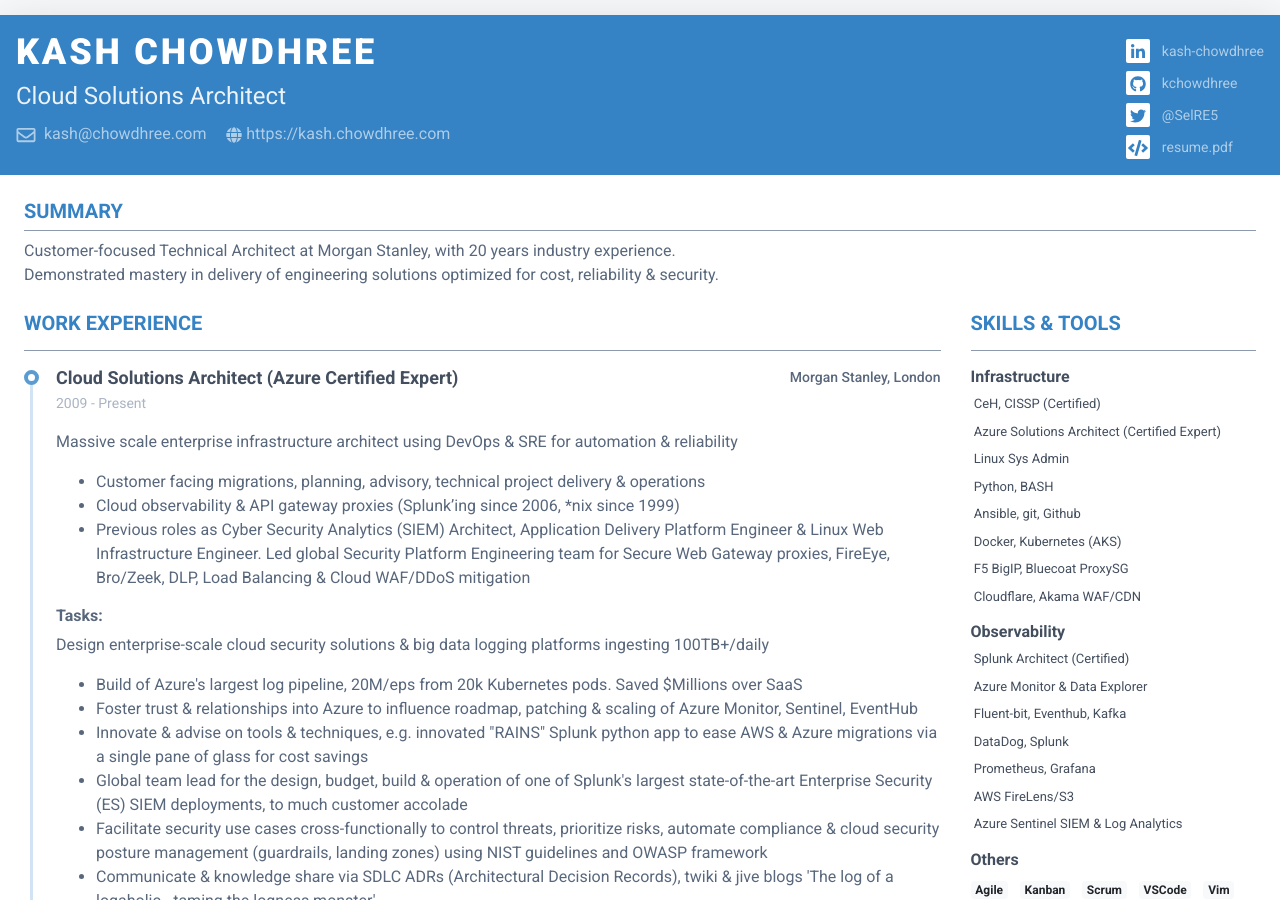
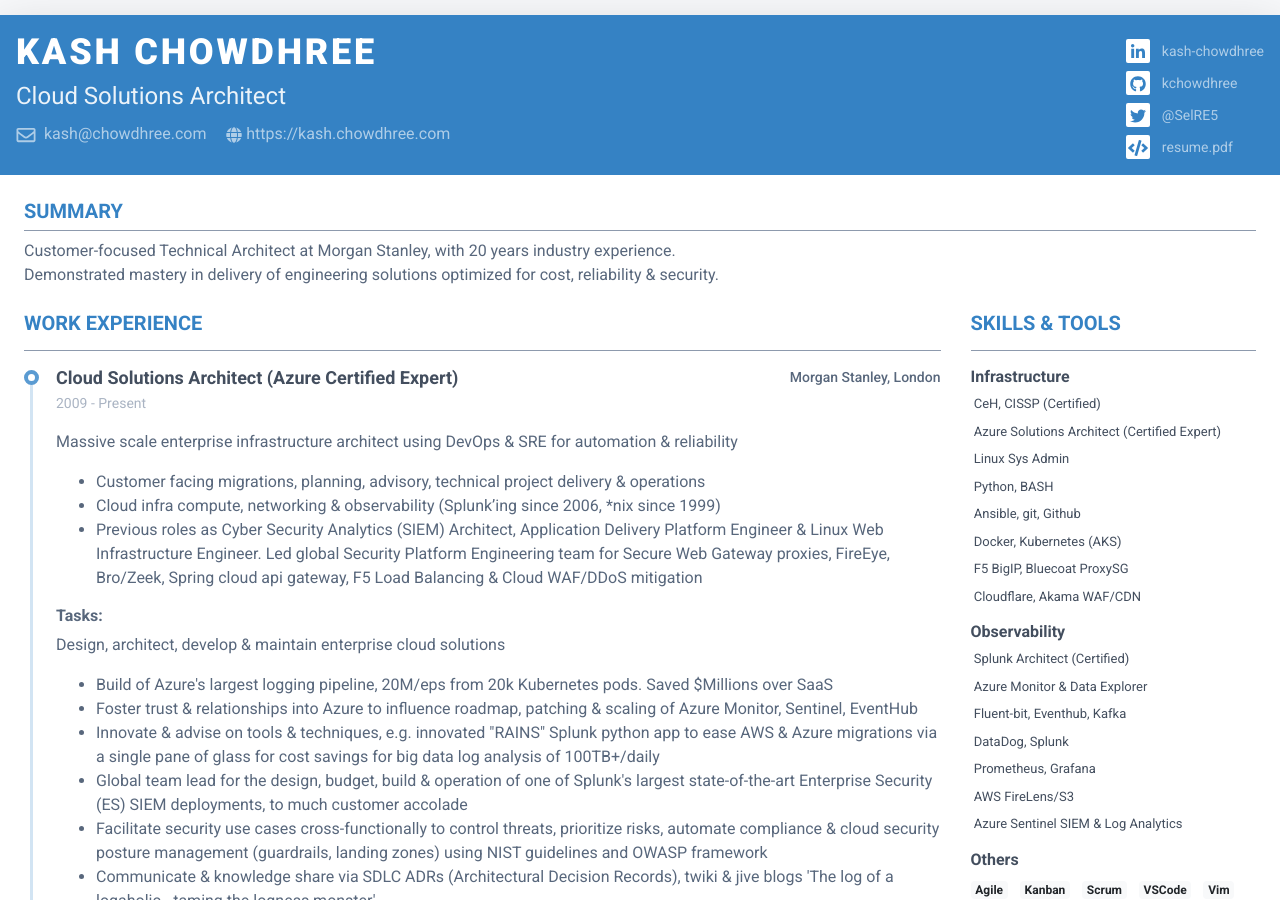
Before and after one commit to Hamy200/resume, a Jekyll site: the page built from index.markdown, in a window 1280 px wide and 900 px high. Built offline with Jekyll 4.4.1, drawn with Linux system fonts in a browser that asks for light colours; nearby versions of some CDN libraries.

Commit message:
Update data.yml

```diff
--- a/_data/data.yml
+++ b/_data/data.yml
@@ -43,15 +43,15 @@ experiences:
     details: |
         Massive scale enterprise infrastructure architect using DevOps & SRE for automation & reliability
         - Customer facing migrations, planning, advisory, technical project delivery & operations
-        - Cloud observability & API gateway proxies (Splunk'ing since 2006, *nix since 1999)
-        - Previous roles as Cyber Security Analytics (SIEM) Architect, Application Delivery Platform Engineer & Linux Web Infrastructure Engineer. Led global Security Platform Engineering team for Secure Web Gateway proxies, FireEye, Bro/Zeek, DLP, Load Balancing & Cloud WAF/DDoS mitigation
+        - Cloud infra compute, networking & observability (Splunk'ing since 2006, *nix since 1999)
+        - Previous roles as Cyber Security Analytics (SIEM) Architect, Application Delivery Platform Engineer & Linux Web Infrastructure Engineer. Led global Security Platform Engineering team for Secure Web Gateway proxies, FireEye, Bro/Zeek, Spring cloud api gateway, F5 Load Balancing & Cloud WAF/DDoS mitigation
     achievements:
       desc: |
-        Design enterprise-scale cloud security solutions & big data logging platforms ingesting 100TB+/daily
+        Design, architect, develop & maintain enterprise cloud solutions
       highlights:
-        - Build of Azure's largest log pipeline, 20M/eps from 20k Kubernetes pods. Saved $Millions over SaaS
+        - Build of Azure's largest logging pipeline, 20M/eps from 20k Kubernetes pods. Saved $Millions over SaaS
         - Foster trust & relationships into Azure to influence roadmap, patching & scaling of Azure Monitor, Sentinel, EventHub
-        - Innovate & advise on tools & techniques, e.g. innovated "RAINS" Splunk python app to ease AWS & Azure migrations via a single pane of glass for cost savings
+        - Innovate & advise on tools & techniques, e.g. innovated "RAINS" Splunk python app to ease AWS & Azure migrations via a single pane of glass for cost savings for big data log analysis of 100TB+/daily
         - Global team lead for the design, budget, build & operation of one of Splunk's largest state-of-the-art Enterprise Security (ES) SIEM deployments, to much customer accolade
         - Facilitate security use cases cross-functionally to control threats, prioritize risks, automate compliance & cloud security posture management (guardrails, landing zones) using NIST guidelines and OWASP framework
         - Communicate & knowledge share via SDLC ADRs (Architectural Decision Records), twiki & jive blogs 'The log of a logaholic - taming the logness monster'
```
